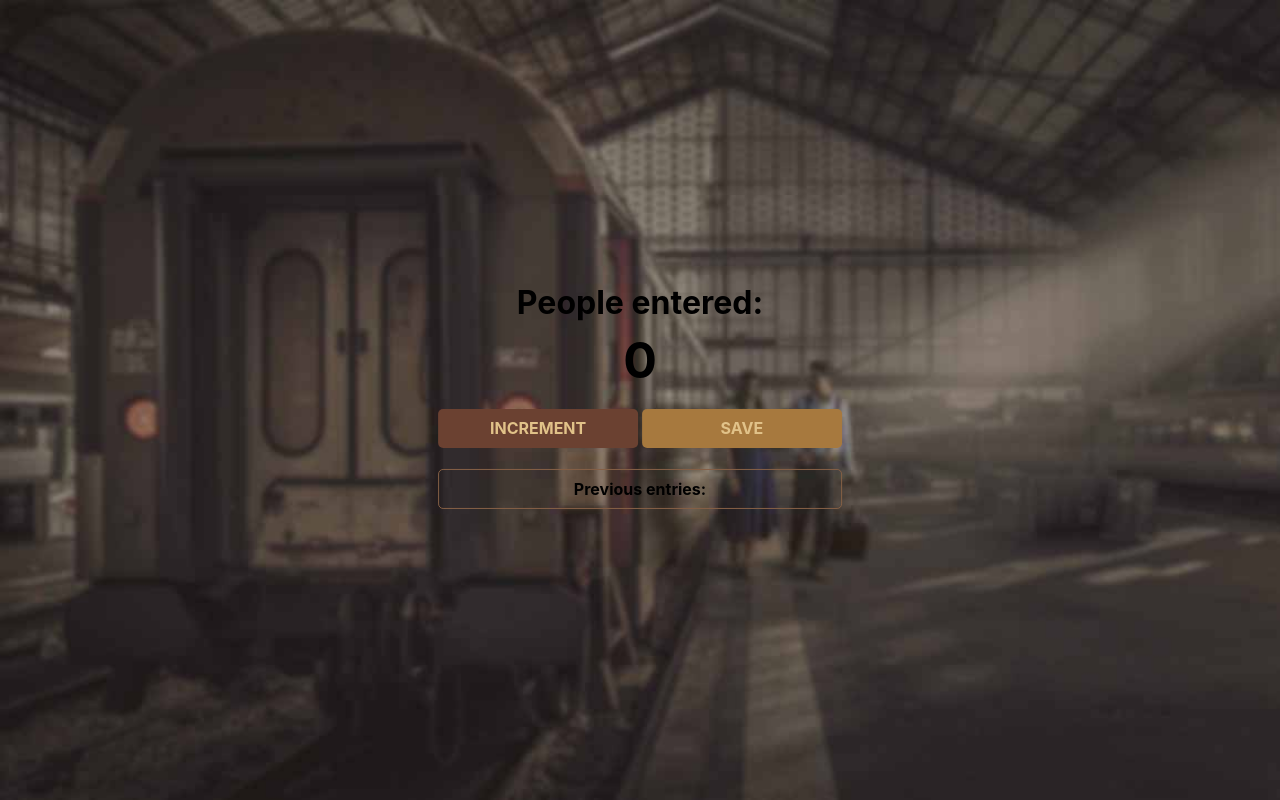
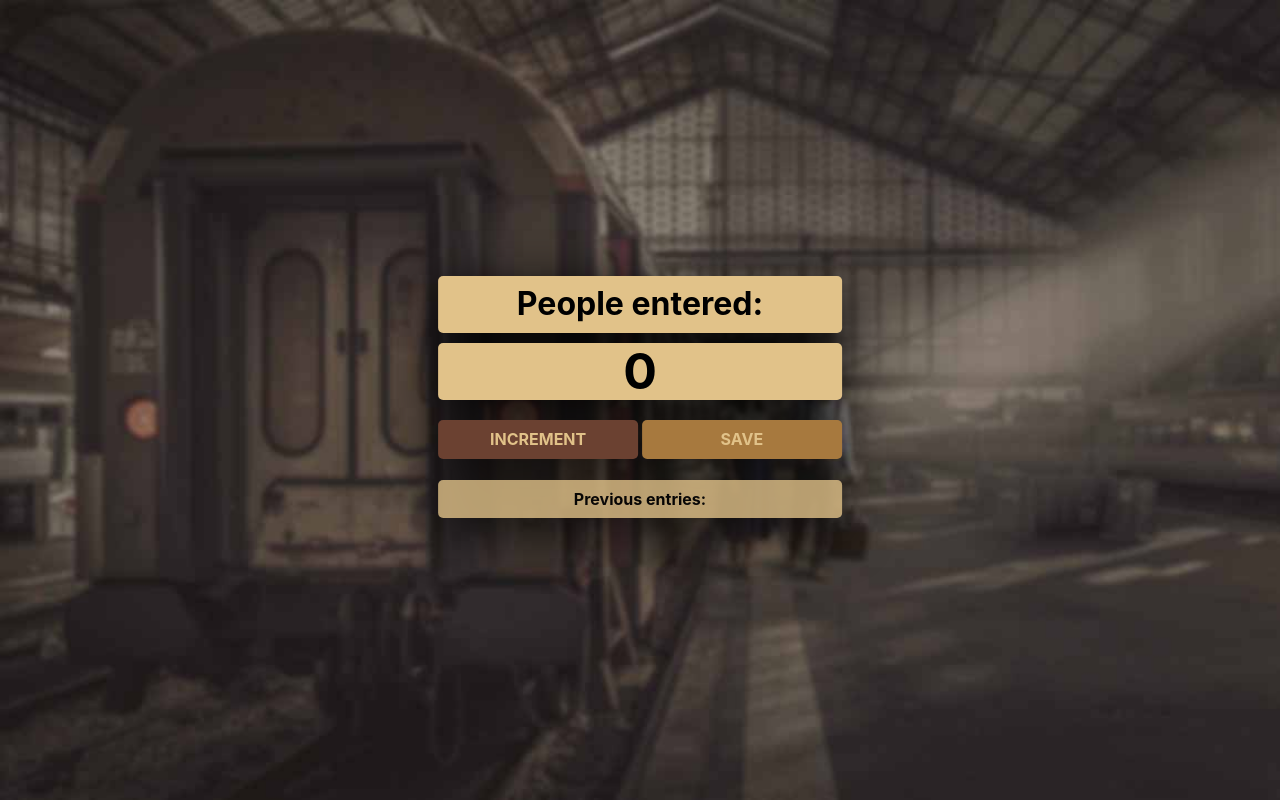
Before and after one commit to LucasUriel2002/Scrimba-JS-Course, a plain HTML site: page index.html in a window 1280 px wide. Drawn offline with nearby package versions, Linux system fonts and the light colour scheme.

Commit message:
Quick adjustments

```diff
--- a/index.css
+++ b/index.css
@@ -9,13 +9,18 @@ body {
 h1 {
     margin-top: 10px;
     margin-bottom: 10px;
+    padding: 10px;
     color: black;
+    background-color: #e1c289;
+    border-radius: 5px;
 }
 
 h2 {
     font-size: 50px;
     margin-top: 0;
     margin-bottom: 20px;
+    background-color: #e1c289;
+    border-radius: 5px;
 }
 
 button {
@@ -38,9 +43,10 @@ button {
 }
 
 #save-el {
-    border: solid 1px #856045;
     border-radius: 5px;
     padding: 10px;
+    background-color: #e1c289;
+    opacity: 80%;
 }
 
 .center {
@@ -48,4 +54,5 @@ button {
     top: 50%;
     left: 50%;
     transform: translate(-50%, -50%);
+    filter: drop-shadow(0px 13px 25px #000);
 }
```
